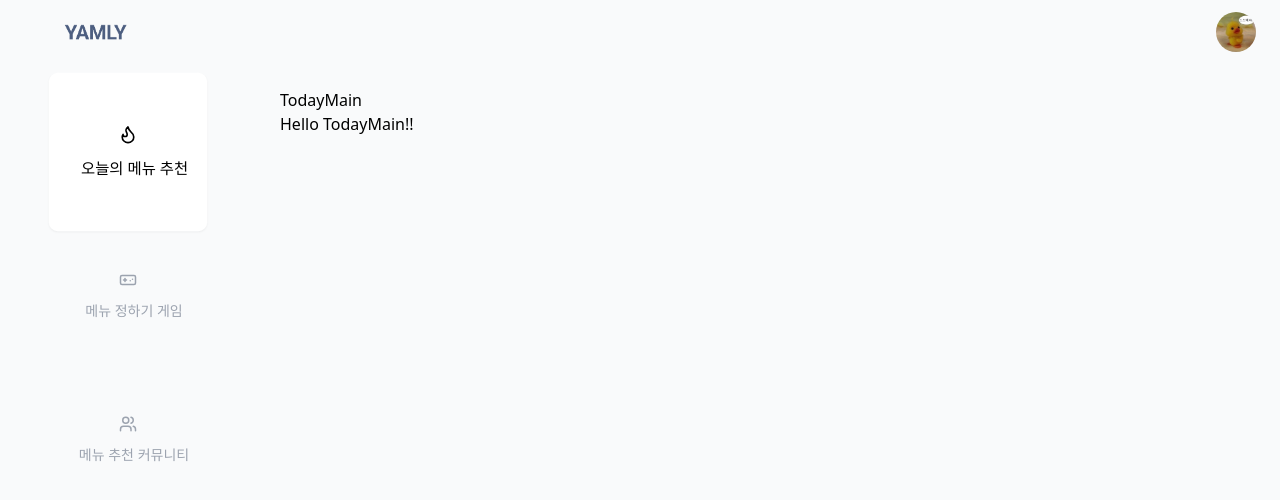
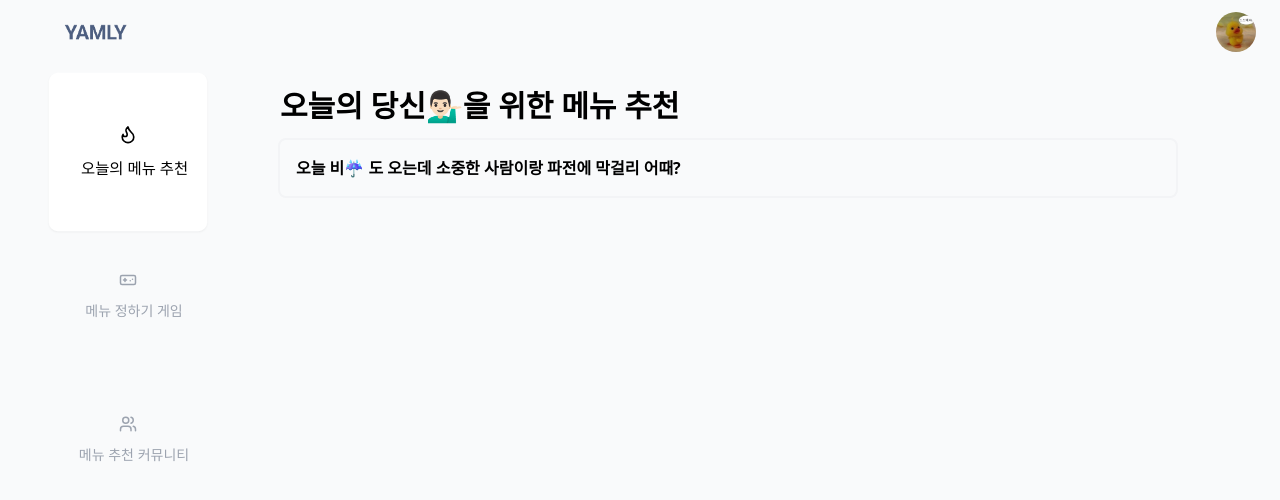
Before and after one commit to duck-ach/yamly, a React (Vite) app in the folder yamly_frontend/: page / in a window 1280 px wide. Shown: the top 500 px of the page. Built offline with nearby package versions, Linux system fonts and the light colour scheme.

Commit message:
feat: complete main personal menu section

```diff
--- a/yamly_frontend/src/components/Pages/Community/Vote/Vote.tsx
+++ b/yamly_frontend/src/components/Pages/Community/Vote/Vote.tsx
@@ -58,8 +58,10 @@ const Vote = () => {
             mockVoteData.options.map((opt, idx) => (
               <div
                 key={idx}
-                className={`p-2 bg-white rounded hover:bg-gray-100 cursor-pointer ${
-                  selectedOption === opt ? "bg-blue-200" : ""
+                className={`p-2 bg-white rounded cursor-pointer ${
+                  selectedOption === opt
+                    ? "bg-gray-300"
+                    : "bg-white hover:bg-gray-100"
                 }`}
                 onClick={() => handleOptionClick(opt)}
               >
--- /dev/null
+++ b/yamly_frontend/src/components/Pages/TodayMenu/MainPersonalMenu.tsx
@@ -0,0 +1,16 @@
+const MainPersonalMenu = () => {
+  return (
+    <>
+      <h2 className="text-3xl font-bold mb-4">
+        오늘의 당신💁🏻‍♂️을 위한 메뉴 추천
+      </h2>
+      <div className="outline outline-2 outline-gray-100 p-4 rounded-md space-y-4">
+        <div className="font-bold">
+          오늘 비☔️ 도 오는데 소중한 사람이랑 파전에 막걸리 어때?
+        </div>
+      </div>
+    </>
+  );
+};
+
+export default MainPersonalMenu;
--- a/yamly_frontend/src/components/Pages/TodayMenu/TodayMain.tsx
+++ b/yamly_frontend/src/components/Pages/TodayMenu/TodayMain.tsx
@@ -1,8 +1,11 @@
+import MainPersonalMenu from "./MainPersonalMenu";
+
 const TodayMain = () => {
   return (
     <>
-      <h2>TodayMain</h2>
-      <div>Hello TodayMain!!</div>
+      <div>
+        <MainPersonalMenu />
+      </div>
     </>
   );
 };
```
